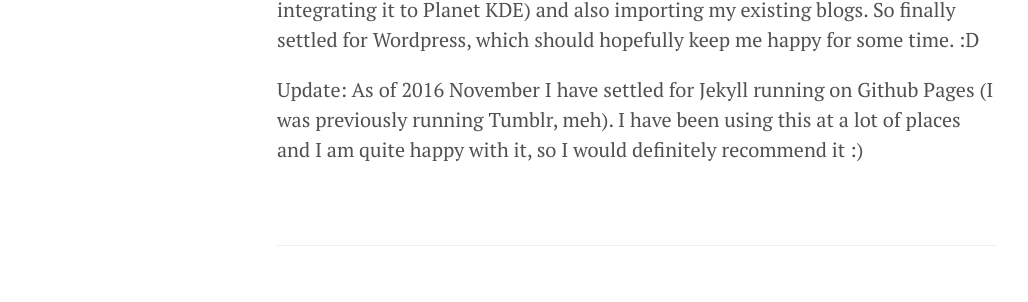
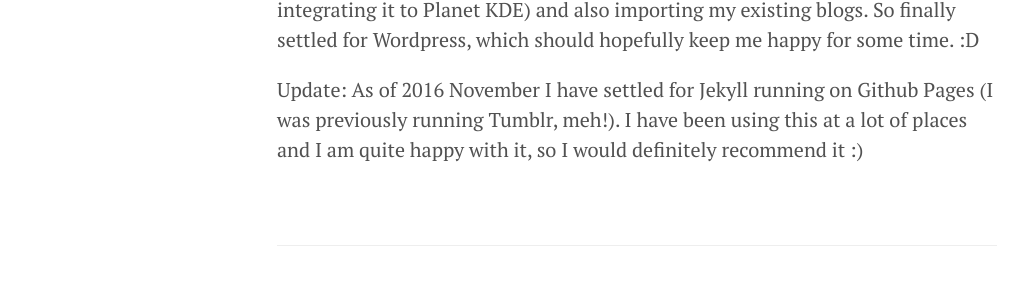
Before and after one commit to Somsubhra/somsubhra.github.io, a Jekyll site: the page built from _posts/2014-01-01-my-blog-gets-a-new-home.md, in a window 1280 px wide. Shown: the part 547-849 px from the top of the page, without its empty margins (3-1031 px from the left). Built offline with Jekyll 4.4.1, drawn with Linux system fonts in a browser that asks for light colours.

```diff
--- a/_posts/2014-01-01-my-blog-gets-a-new-home.md
+++ b/_posts/2014-01-01-my-blog-gets-a-new-home.md
@@ -9,4 +9,4 @@ I tried out various blog engines like [nerve](https://github.com/joehewitt/nerve
 
 I would rate Wordpress higher than Blogger, but I must admit Nibbleblog had a better blog editor and admin dashboard. But it was missing certain essential features like feeds according to tags and categories (and I absolutely need it for integrating it to Planet KDE) and also importing my existing blogs. So finally settled for Wordpress, which should hopefully keep me happy for some time. :D
 
-Update: As of 2016 November I have settled for Jekyll running on Github Pages (I was previously running Tumblr, meh). I have been using this at a lot of places and I am quite happy with it, so I would definitely recommend it :)
+Update: As of 2016 November I have settled for Jekyll running on Github Pages (I was previously running Tumblr, meh!). I have been using this at a lot of places and I am quite happy with it, so I would definitely recommend it :)
```
